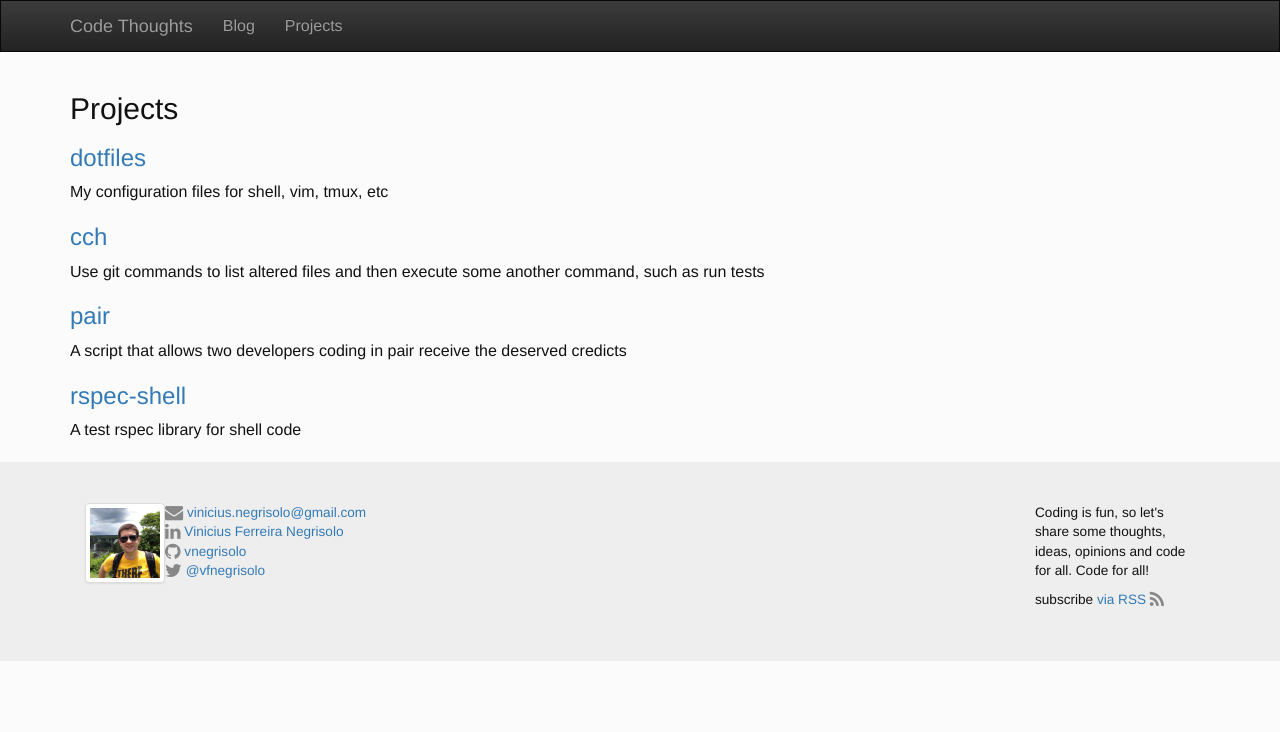
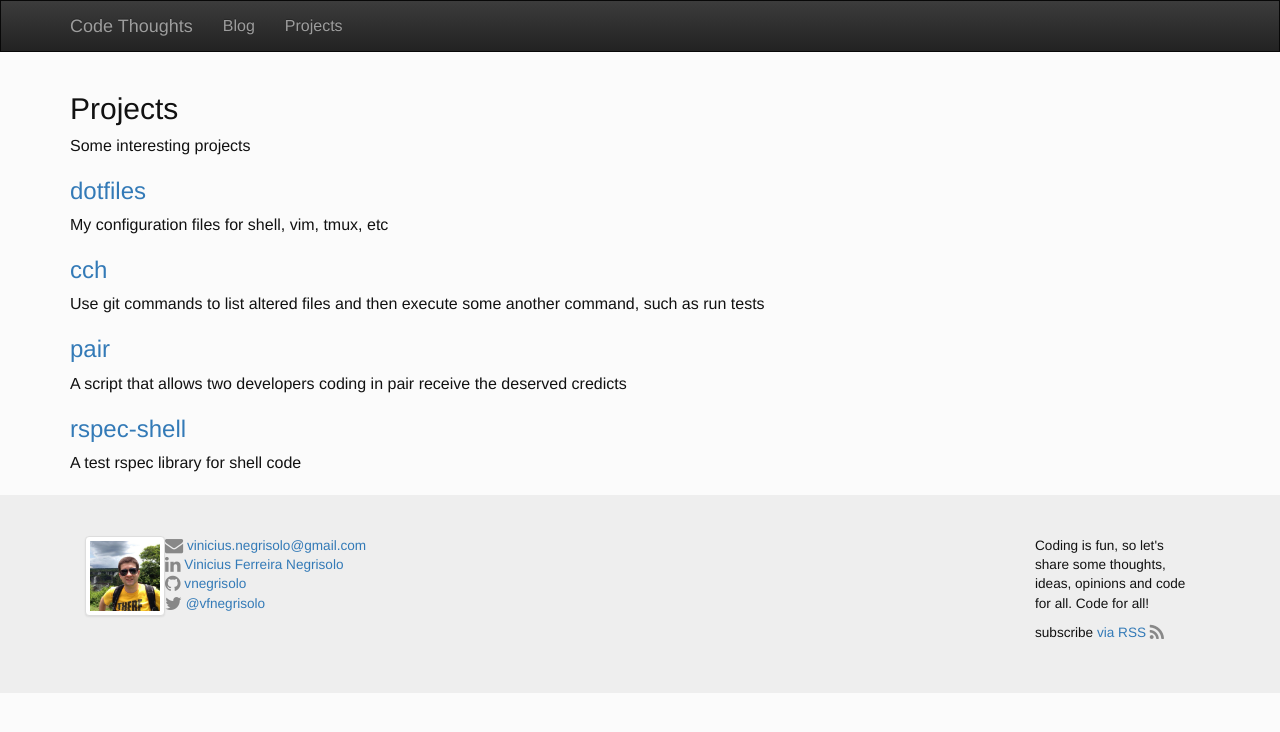
Before and after one commit to vnegrisolo/vnegrisolo.github.io, a Jekyll site: the page built from projects/index.html, in a window 1280 px wide. Shown: the top 732 px of the page. Built offline with Jekyll 4.4.1, drawn with Linux system fonts in a browser that asks for light colours.

Commit message:
Projects description

```diff
--- a/projects.html
+++ b/projects/index.html
@@ -3,6 +3,9 @@ layout: default
 last_modified_at: 2016-07-25 12:00:00
 ---
 <h2>{{ site.data.site.projects }}</h2>
+
+<p>Some interesting projects</p>
+
 <dl>
   {% for project in site.data.projects %}
     <dt><h3><a href="{{ project.url }}">{{ project.name }}</a></h3></dt>
```
